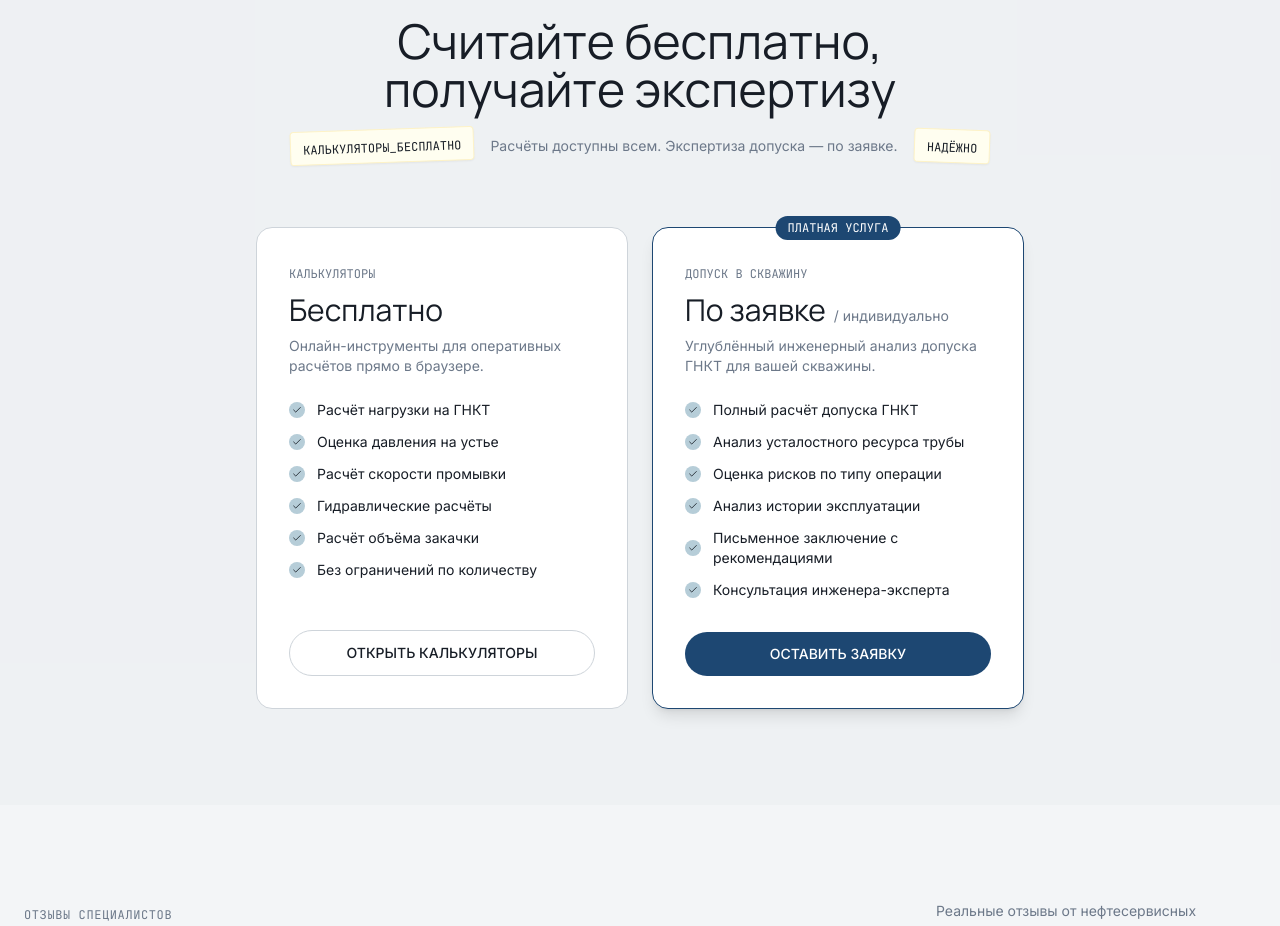
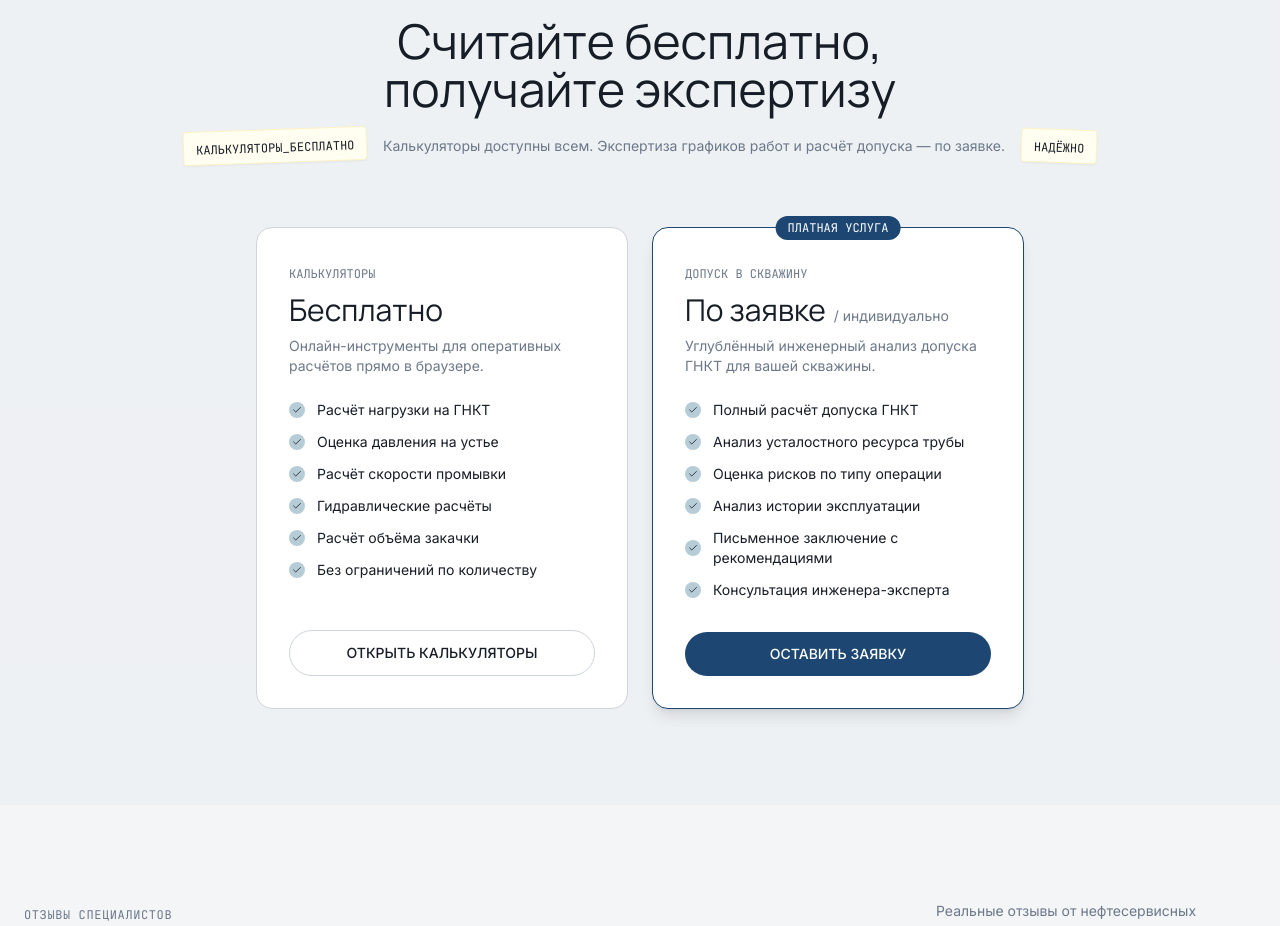
Before and after one commit to pr-poehali-dev/quantum-research-initiative-17, a React (Vite) app: page / in a window 1280 px wide. Shown: the part 2640-3566 px from the top of the page. Built offline with nearby package versions, Linux system fonts and the light colour scheme.

Commit message:
Обновлен 1 компонент

```diff
--- a/src/components/PricingSection.tsx
+++ b/src/components/PricingSection.tsx
@@ -58,7 +58,7 @@ const PricingSection = () => {
             <div className="bg-[#fffef0] px-3 py-1 rounded shadow-sm rotate-[-2deg] border border-amber-100">
               <span className="text-xs font-mono">КАЛЬКУЛЯТОРЫ_БЕСПЛАТНО</span>
             </div>
-            <p className="text-muted-foreground text-sm">Расчёты доступны всем. Экспертиза допуска — по заявке.</p>
+            <p className="text-muted-foreground text-sm">Калькуляторы доступны всем. Экспертиза графиков работ и расчёт допуска — по заявке.</p>
             <div className="bg-[#fffef0] px-3 py-1 rounded shadow-sm rotate-[2deg] border border-amber-100">
               <span className="text-xs font-mono">НАДЁЖНО</span>
             </div>
```
